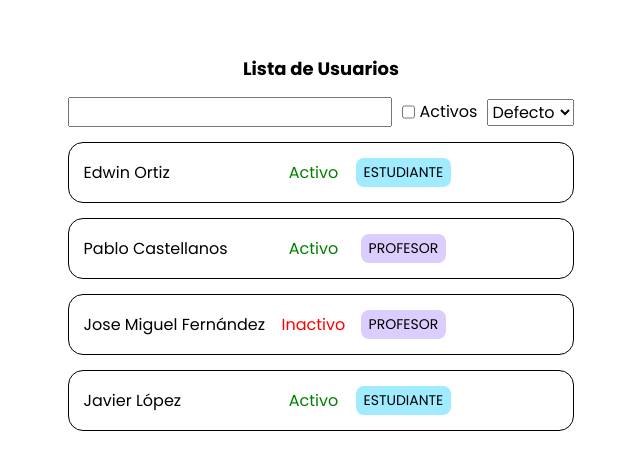
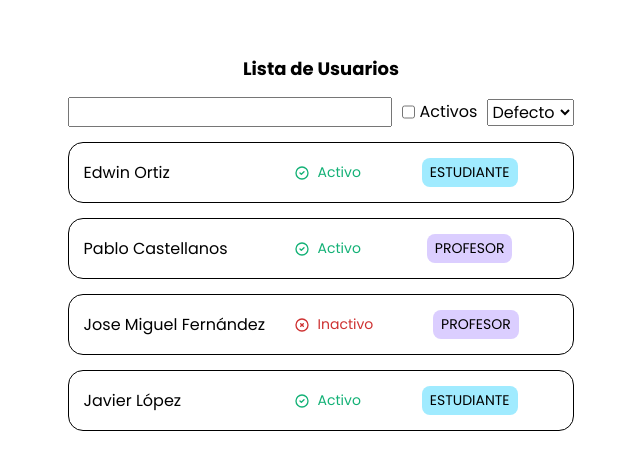
Before and after one commit to edarcode/user-manager, a React (Vite) app: page / in a window 1280 px wide. Shown: the part 157-626 px from the top of the page, without its empty margins (319-959 px from the left). Built offline with nearby package versions, Linux system fonts and the light colour scheme.

Commit message:
UserActive y los svgs

```diff
--- a/src/components/User/style.module.css
+++ b/src/components/User/style.module.css
@@ -1,17 +1,16 @@
 .user {
 	display: grid;
-
-	grid-template-columns: 1fr 50px 90px 90px;
-	place-items: center;
+	grid-auto-flow: column;
+	grid-template-columns: 190px;
+	justify-items: start;
+	align-items: center;
 	gap: 20px;
-	align-items: center;
 	border: 1px solid black;
 	border-radius: 15px;
 	padding: 15px;
 }
 .name {
 	text-transform: capitalize;
-	justify-self: start;
 }
 .btn {
 	color: black;
--- a/src/components/UserActive/UserActive.jsx
+++ b/src/components/UserActive/UserActive.jsx
@@ -1,6 +1,14 @@
+import CheckCircle from "../icons/CheckCircle";
+import CrossCircle from "../icons/CrossCircle";
 import css from "./style.module.css";
 
 export default function UserActive({ active }) {
 	const className = active ? css.active : `${css.active} ${css.noActive}`;
-	return <span className={className}>{active ? "Activo" : "Inactivo"}</span>;
+	const Icon = active ? CheckCircle : CrossCircle;
+	return (
+		<div className={className}>
+			<Icon className={css.icon} />
+			<span>{active ? "Activo" : "Inactivo"}</span>
+		</div>
+	);
 }
--- a/src/components/UserActive/style.module.css
+++ b/src/components/UserActive/style.module.css
@@ -1,7 +1,15 @@
 .active {
 	text-transform: capitalize;
-	color: green;
+	color: var(--color-green);
+	font-size: var(--text-sm);
+	display: flex;
+	gap: 8px;
+	align-items: center;
 }
 .noActive {
-	color: red;
+	color: var(--color-red);
 }
+.icon {
+	width: 1.6rem;
+	height: 1.6rem;
+}
--- /dev/null
+++ b/src/components/icons/CheckCircle.jsx
@@ -0,0 +1,18 @@
+export default function CheckCircle(props) {
+	return (
+		<svg
+			fill="none"
+			stroke="currentColor"
+			viewBox="0 0 24 24"
+			xmlns="http://www.w3.org/2000/svg"
+			{...props}
+		>
+			<path
+				strokeLinecap="round"
+				strokeLinejoin="round"
+				strokeWidth="2"
+				d="M9 12l2 2 4-4m6 2a9 9 0 11-18 0 9 9 0 0118 0z"
+			></path>
+		</svg>
+	);
+}
--- /dev/null
+++ b/src/components/icons/CrossCircle.jsx
@@ -0,0 +1,18 @@
+export default function CrossCircle(props) {
+	return (
+		<svg
+			fill="none"
+			stroke="currentColor"
+			viewBox="0 0 24 24"
+			xmlns="http://www.w3.org/2000/svg"
+			{...props}
+		>
+			<path
+				strokeLinecap="round"
+				strokeLinejoin="round"
+				strokeWidth="2"
+				d="M10 14l2-2m0 0l2-2m-2 2l-2-2m2 2l2 2m7-2a9 9 0 11-18 0 9 9 0 0118 0z"
+			></path>
+		</svg>
+	);
+}
```
